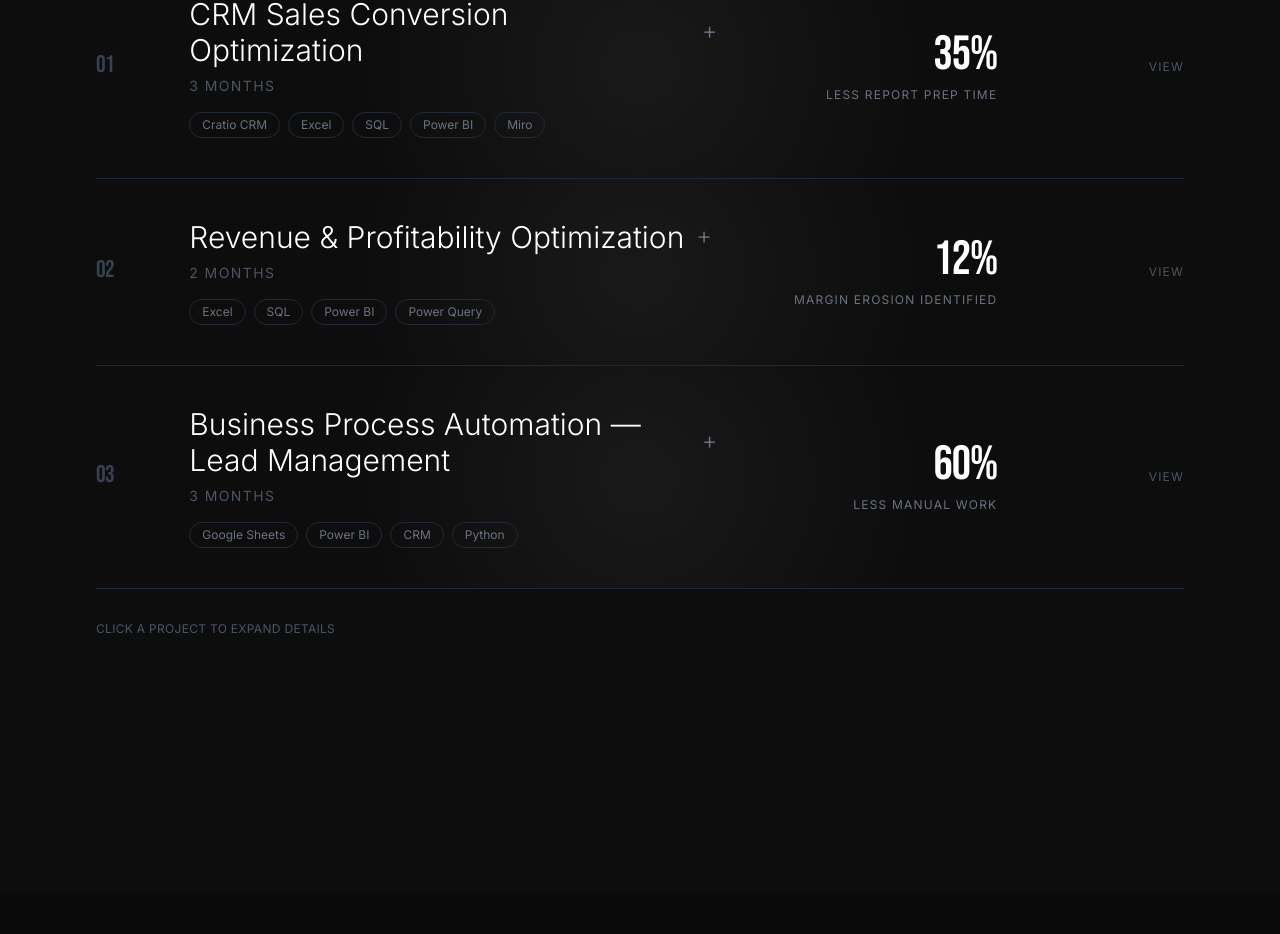
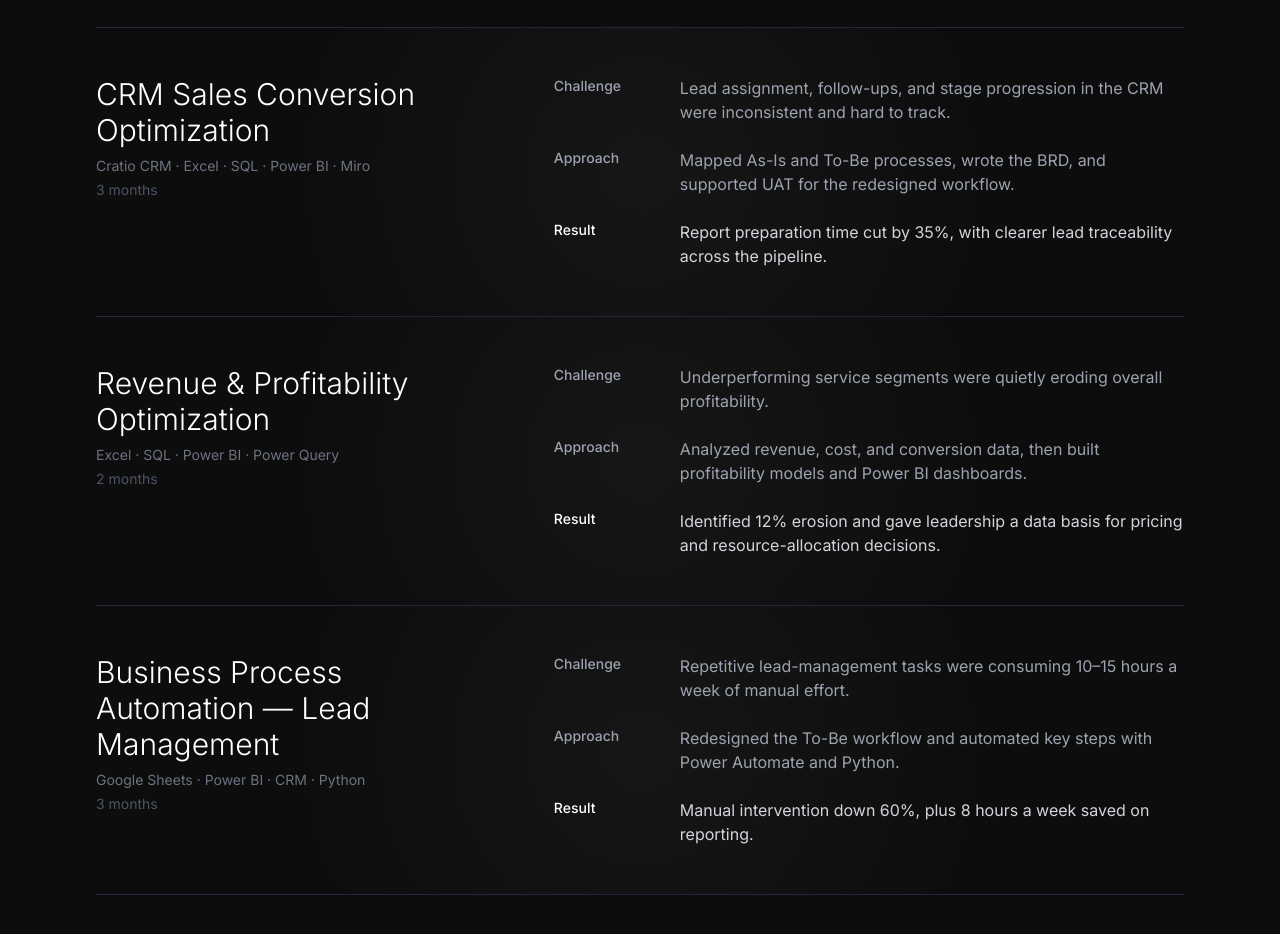
Before and after one commit to arunraj-3117/AntonyDaniel-Portfolio, a React (Vite) app: page / in a window 1280 px wide. Shown: the part 6461-7395 px from the top of the page. Built offline with nearby package versions, Linux system fonts and the light colour scheme; the HTML template or start-up script is replaced by a standard one.

Commit message:
Refactor project components and update project details

```diff
--- a/src/components/Projects.tsx
+++ b/src/components/Projects.tsx
@@ -1,45 +1,30 @@
-import { useState, useRef, useEffect } from 'react'
-import { motion, AnimatePresence, useInView, animate } from 'framer-motion'
+import { useRef } from 'react'
+import { motion } from 'framer-motion'
 
 const projects = [
   {
-    index: '01',
     title: 'CRM Sales Conversion Optimization',
-    duration: '3 Months',
-    tools: ['Cratio CRM', 'Excel', 'SQL', 'Power BI', 'Miro'],
-    summary:
-      'Analyzed CRM workflows, lead assignment, follow-ups and stage progression. Gathered requirements and designed As-Is / To-Be processes for CRM improvements.',
-    outcome:
-      'Developed BRD requirements, supported UAT and implemented KPI reporting — reducing report preparation time by 35% and improving lead traceability.',
-    metricValue: 35,
-    metricSuffix: '%',
-    metricLabel: 'Less report prep time',
+    tools: 'Cratio CRM · Excel · SQL · Power BI · Miro',
+    duration: '3 months',
+    challenge: 'Lead assignment, follow-ups, and stage progression in the CRM were inconsistent and hard to track.',
+    approach: 'Mapped As-Is and To-Be processes, wrote the BRD, and supported UAT for the redesigned workflow.',
+    result: 'Report preparation time cut by 35%, with clearer lead traceability across the pipeline.',
   },
   {
-    index: '02',
     title: 'Revenue & Profitability Optimization',
-    duration: '2 Months',
-    tools: ['Excel', 'SQL', 'Power BI', 'Power Query'],
-    summary:
-      'Analyzed revenue, cost, conversion and profitability data and identified 12% erosion across underperforming service segments.',
-    outcome:
-      'Built profitability models and Power BI dashboards supporting pricing, sales focus and resource-allocation decisions.',
-    metricValue: 12,
-    metricSuffix: '%',
-    metricLabel: 'Margin erosion identified',
+    tools: 'Excel · SQL · Power BI · Power Query',
+    duration: '2 months',
+    challenge: 'Underperforming service segments were quietly eroding overall profitability.',
+    approach: 'Analyzed revenue, cost, and conversion data, then built profitability models and Power BI dashboards.',
+    result: 'Identified 12% erosion and gave leadership a data basis for pricing and resource-allocation decisions.',
   },
   {
-    index: '03',
     title: 'Business Process Automation — Lead Management',
-    duration: '3 Months',
-    tools: ['Google Sheets', 'Power BI', 'CRM', 'Python'],
-    summary:
-      'Analyzed lead-management workflows and identified repetitive activities consuming 10–15 hours per week of manual effort.',
-    outcome:
-      'Designed To-Be workflows and implemented automations with Power Automate and Python, cutting manual intervention by 60% and reporting effort by 8 hours per week.',
-    metricValue: 60,
-    metricSuffix: '%',
-    metricLabel: 'Less manual work',
+    tools: 'Google Sheets · Power BI · CRM · Python',
+    duration: '3 months',
+    challenge: 'Repetitive lead-management tasks were consuming 10–15 hours a week of manual effort.',
+    approach: 'Redesigned the To-Be workflow and automated key steps with Power Automate and Python.',
+    result: 'Manual intervention down 60%, plus 8 hours a week saved on reporting.',
   },
 ]
 
@@ -50,31 +35,7 @@ const fadeInUp = {
   transition: { duration: 0.8, ease: 'easeOut' }
 }
 
-function Counter({ value, suffix = '' }: { value: number; suffix?: string }) {
-  const ref = useRef<HTMLSpanElement>(null)
-  const isInView = useInView(ref, { once: true, margin: '-100px' })
-  const [display, setDisplay] = useState(0)
-
-  useEffect(() => {
-    if (!isInView) return
-    const controls = animate(0, value, {
-      duration: 1.4,
-      ease: 'easeOut',
-      onUpdate: (v) => setDisplay(Math.round(v)),
-    })
-    return () => controls.stop()
-  }, [isInView, value])
-
-  return (
-    <span ref={ref}>
-      {display}
-      {suffix}
-    </span>
-  )
-}
-
-function ProjectCard({ project, index }: { project: (typeof projects)[number]; index: number }) {
-  const [open, setOpen] = useState(false)
+function ProjectRow({ project, index }: { project: (typeof projects)[number]; index: number }) {
   const cardRef = useRef<HTMLDivElement>(null)
 
   const handleMouseMove = (e: React.MouseEvent<HTMLDivElement>) => {
@@ -97,71 +58,34 @@ function ProjectCard({ project, index }: { project: (typeof projects)[number]; i
       <div
         ref={cardRef}
         onMouseMove={handleMouseMove}
-        onClick={() => setOpen((o) => !o)}
-        className="relative overflow-hidden cursor-pointer py-8 md:py-10 px-4 -mx-4 transition-colors group"
+        className="relative overflow-hidden py-10 md:py-12 px-4 -mx-4"
         style={{
           backgroundImage:
-            'radial-gradient(400px circle at var(--x, 50%) var(--y, 50%), rgba(255,255,255,0.05), transparent 70%)',
+            'radial-gradient(500px circle at var(--x, 50%) var(--y, 50%), rgba(255,255,255,0.04), transparent 70%)',
         }}
       >
-        <div className="grid grid-cols-1 lg:grid-cols-12 gap-6 lg:gap-8 items-center">
-          <div className="lg:col-span-1">
-            <span className="font-display text-2xl text-gray-700 group-hover:text-white transition-colors">
-              {project.index}
-            </span>
+        <div className="grid grid-cols-1 lg:grid-cols-[1fr_1.6fr] gap-8 lg:gap-16">
+          <div>
+            <h3 className="text-xl md:text-2xl lg:text-3xl font-light text-white mb-2">{project.title}</h3>
+            <p className="text-xs md:text-sm text-gray-500 mb-1">{project.tools}</p>
+            <p className="text-xs md:text-sm text-gray-600">{project.duration}</p>
           </div>
 
-          <div className="lg:col-span-6">
-            <h3 className="text-xl md:text-2xl lg:text-3xl font-light text-white mb-2 flex items-center gap-3">
-              {project.title}
-              <motion.span
-                animate={{ rotate: open ? 45 : 0 }}
-                transition={{ duration: 0.3 }}
-                className="text-gray-500 text-2xl leading-none"
-              >
-                +
-              </motion.span>
-            </h3>
-            <p className="text-sm text-gray-600 mb-4 tracking-widest uppercase">{project.duration}</p>
-            <div className="flex flex-wrap gap-2">
-              {project.tools.map((tool) => (
-                <span key={tool} className="px-3 py-1 text-xs text-gray-500 border border-gray-800 rounded-full">
-                  {tool}
-                </span>
-              ))}
+          <div className="grid gap-6">
+            <div className="grid grid-cols-[90px_1fr] md:grid-cols-[110px_1fr] gap-4">
+              <span className="text-sm text-gray-400 font-medium">Challenge</span>
+              <p className="text-sm md:text-base text-gray-400 leading-relaxed">{project.challenge}</p>
+            </div>
+            <div className="grid grid-cols-[90px_1fr] md:grid-cols-[110px_1fr] gap-4">
+              <span className="text-sm text-gray-400 font-medium">Approach</span>
+              <p className="text-sm md:text-base text-gray-400 leading-relaxed">{project.approach}</p>
+            </div>
+            <div className="grid grid-cols-[90px_1fr] md:grid-cols-[110px_1fr] gap-4">
+              <span className="text-sm text-white font-medium">Result</span>
+              <p className="text-sm md:text-base text-gray-300 leading-relaxed">{project.result}</p>
             </div>
           </div>
-
-          <div className="lg:col-span-3 lg:text-right">
-            <p className="font-display text-4xl lg:text-5xl text-white leading-none">
-              <Counter value={project.metricValue} suffix={project.metricSuffix} />
-            </p>
-            <p className="mt-2 text-xs text-gray-500 tracking-widest uppercase">{project.metricLabel}</p>
-          </div>
-
-          <div className="lg:col-span-2 flex lg:justify-end">
-            <span className="text-xs text-gray-600 tracking-widest uppercase group-hover:text-gray-300 transition-colors">
-              {open ? 'Close' : 'View'}
-            </span>
-          </div>
         </div>
-
-        <AnimatePresence initial={false}>
-          {open && (
-            <motion.div
-              initial={{ height: 0, opacity: 0 }}
-              animate={{ height: 'auto', opacity: 1 }}
-              exit={{ height: 0, opacity: 0 }}
-              transition={{ duration: 0.4, ease: 'easeInOut' }}
-              className="overflow-hidden"
-            >
-              <div className="grid grid-cols-1 lg:grid-cols-2 gap-6 lg:gap-8 pt-6 mt-6 border-t border-gray-800/60">
-                <p className="text-sm lg:text-base text-gray-400 leading-relaxed">{project.summary}</p>
-                <p className="text-sm lg:text-base text-gray-500 leading-relaxed">{project.outcome}</p>
-              </div>
-            </motion.div>
-          )}
-        </AnimatePresence>
       </div>
     </motion.article>
   )
@@ -178,21 +102,22 @@ export function Projects() {
 
         <motion.h2
           {...fadeInUp}
-          className="font-display text-[10vw] lg:text-section leading-none tracking-tight mb-16 lg:mb-24"
+          className="font-display text-[10vw] lg:text-section leading-none tracking-tight mb-6"
         >
-          PROJECTS
+          FEATURED PROJECTS
         </motion.h2>
+
+        <motion.p {...fadeInUp} className="text-sm md:text-base text-gray-500 max-w-2xl mb-16 lg:mb-24">
+          Three projects, each following the same arc: a workflow that wasn't working, a redesign
+          grounded in data, and a measurable result.
+        </motion.p>
 
         <div>
           {projects.map((project, i) => (
-            <ProjectCard key={project.title} project={project} index={i} />
+            <ProjectRow key={project.title} project={project} index={i} />
           ))}
           <div className="border-t border-gray-800" />
         </div>
-
-        <p className="mt-8 text-xs text-gray-600 tracking-wide uppercase">
-          Click a project to expand details
-        </p>
       </div>
     </section>
   )
```
